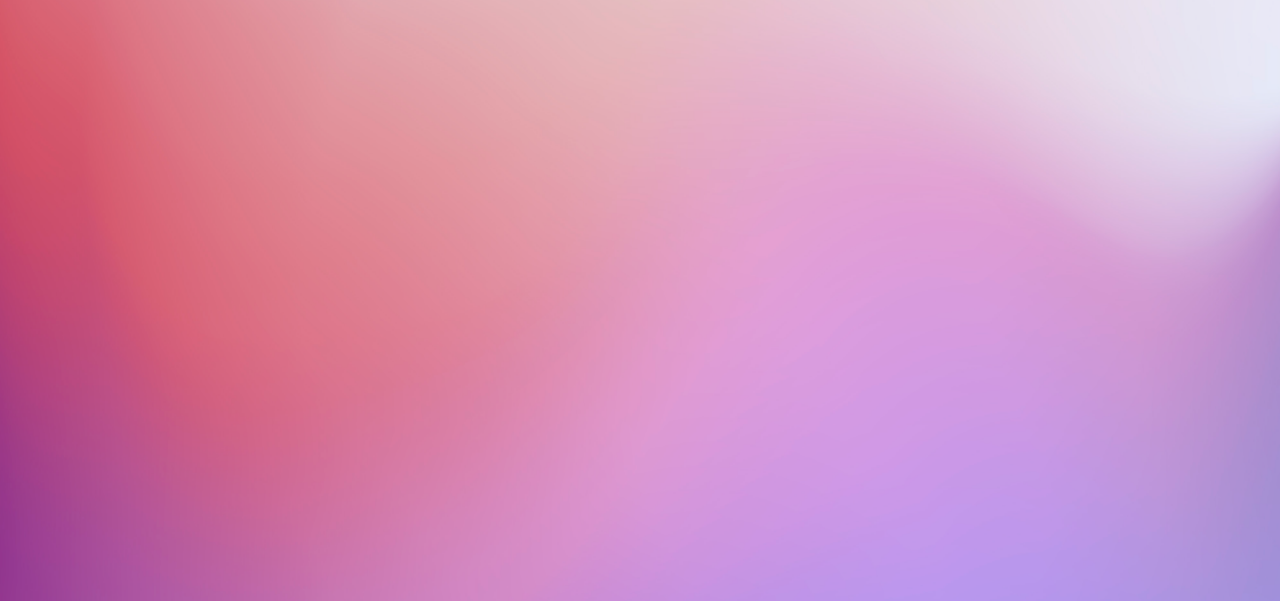
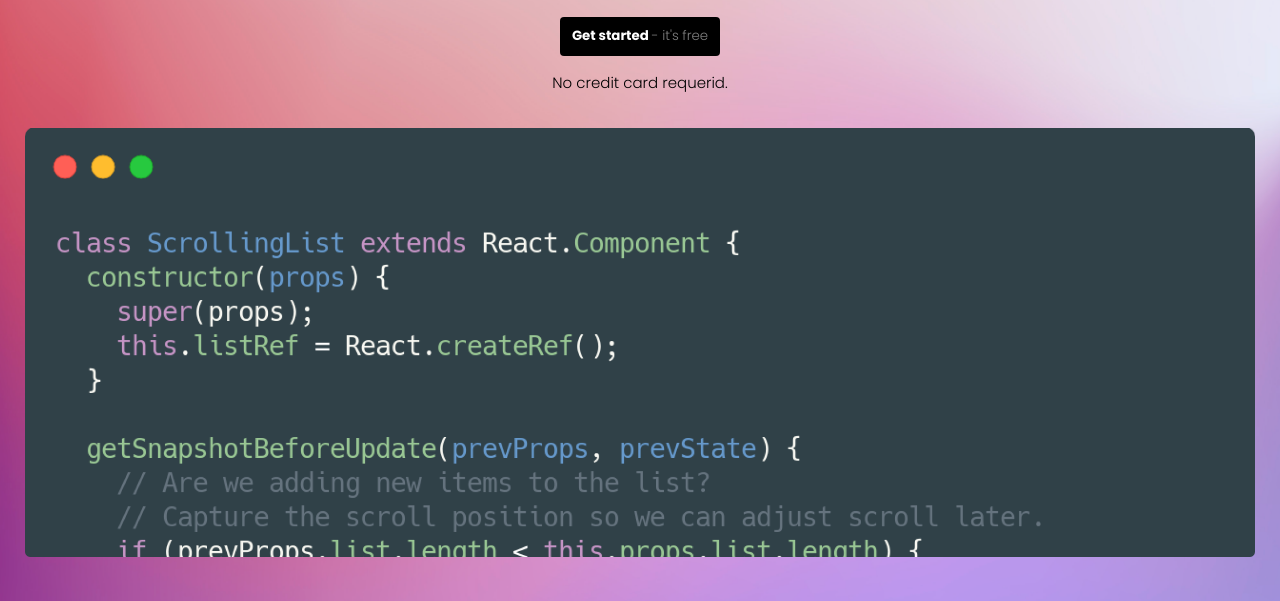
Before and after one commit to T369-Real/codewell, a plain HTML site: page SnippetTemplateStarterFiles/index.html in a window 1280 px wide. Shown: the part 199-800 px from the top of the page. Drawn offline with Linux system fonts and the light colour scheme.

Commit message:
button img en division hero-content nuevas propiedades etc :poop:

```diff
--- a/SnippetTemplateStarterFiles/css/style.css
+++ b/SnippetTemplateStarterFiles/css/style.css
@@ -73,11 +73,11 @@ header .lupa-sign-button{
     height: 500px;
     margin-top: 7%;
     position: absolute;
+    text-align: center;
 }
 
 .hero-content h1{
     color: #000;
-    text-align: center;
     font-size: 40px;
     font-family: 'Poppins', sans-serif;
     font-weight: 700;
@@ -91,10 +91,36 @@ header .lupa-sign-button{
     font-weight: 300;
 }
 
+.hero-content button{
+    width: 160px;
+    height: 39px;
+    background: #000;
+    color: #FFF;
+    font-family: 'Poppins', sans-serif;
+    font-weight: 700;
+    margin-top: 20px;
+    border-style: none;
+    border-radius: 4px;
+}
+
+.hero-content button span{
+    color: #808080;
+    font-family: 'Poppins', sans-serif;
+    font-weight: 300;
+}
+
+.hero-content #nocredit{
+    margin-top: 15px;
+}
+
+.hero-content #code{
+    width: 1230px;
+    margin-top: 34px;
+}
+
 .content{
     width: 100%;
     height: 700px;
-    background: red;
 }
 
 footer{
--- a/SnippetTemplateStarterFiles/index.html
+++ b/SnippetTemplateStarterFiles/index.html
@@ -24,6 +24,9 @@
                 <h1>Gorgeous Code Snippets</h1>
                 <p>With Snipper, create fully customizable code snippets in a matter of seconds</p>
                 <p>right from your browser.</p>
+                <button>Get started <span>- it's free</span></button>
+                <p id="nocredit">No credit card requerid.</p>
+                <img id="code" type="image/png" src="Assets/Snippet Image.png" alt="Code Snippets img">
             </div>
         </div>
         <div class="content">
```
